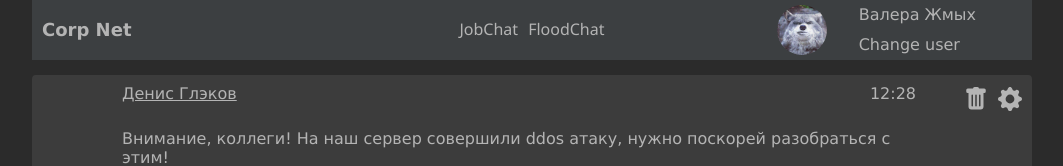
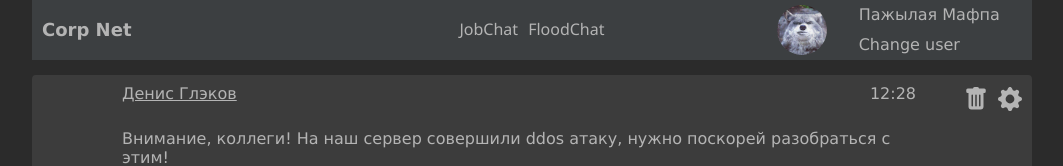
Before and after one commit to Catiumeye/Corp-Net, a React (Create React App) app: page /work in a window 1280 px wide. Shown: the top 166 px of the page, without its empty margins (108-1171 px from the left). Built offline with nearby package versions, Linux system fonts and the light colour scheme.

Commit message:
added switching account

```diff
--- a/src/actions/index.js
+++ b/src/actions/index.js
@@ -2,11 +2,11 @@
 const makeStateForFlood = (payload) => {
     return {type: 'MAKE_STATE_FOR_FLOOD', payload}
 }
-const addNewMessageFlood = (id, payloadDate, messageText) => {
+const addNewMessageFlood = (id, payloadDate, messageText, name) => {
     return {type: 'ADD_NEW_MESSAGE_FLOOD',
         payload: {
             id,
-            name: 'VALERA VDV',
+            name,
             time: payloadDate,
             messageText }}
 }
@@ -24,11 +24,11 @@ const editMessageFlood2 = (id, newMsgFlood) => {
 const makeStateForWork = (vdv) => {
     return {type: 'MAKE_STATE_FOR_WORK', payload: vdv}
 }
-const addNewMessageWork = (id, payloadDate, messageText) => {
+const addNewMessageWork = (id, payloadDate, messageText, name) => {
     return {type: 'ADD_NEW_MESSAGE_WORK',
         payload: {
             id,
-            name: 'Геннадий Урич',
+            name,
             time: payloadDate,
             messageText}}
 }
@@ -55,6 +55,9 @@ const actionShowConnectAccountPopup = () => {
 const addUser = (id, name, password, status) => {
     return {type: 'ADD_USER', payload: {id, name, password, status}}
 }
+const switchUser = (id) => {
+    return {type: 'SWITCH_USER', payload: id}
+}
 
 export {
     makeStateForFlood,
@@ -69,5 +72,6 @@ export {
     editMessageWork2,
     actionShowAvatarPopup,
     actionShowConnectAccountPopup,
-    addUser
+    addUser,
+    switchUser
 }
--- a/src/components/Header/Header.js
+++ b/src/components/Header/Header.js
@@ -3,10 +3,11 @@ import React from "react";
 import './Header.css';
 import avatar from '../../img/OldWolf.jpg';
 import {actionShowAvatarPopup, actionShowConnectAccountPopup} from "../../actions";
-import {useDispatch} from "react-redux";
+import {useDispatch, useSelector} from "react-redux";
 
 const Header = () => {
     const dispatch = useDispatch();
+    const currentUser = useSelector((state) => state.userReducer.selectedUser);
     const showAvatarPopup = () => {
         dispatch(actionShowAvatarPopup());
     }
@@ -24,7 +25,7 @@ const Header = () => {
             <div className='header-item user-account'>
                 <img className='user-account__avatar' src={avatar} alt="vdv"
                     onClick={showAvatarPopup}/>
-                <div className='user-account__name'>Валера Жмых</div>
+                <div className='user-account__name'>{currentUser.name}</div>
                 <div className='user-account__switch' onClick={showAccountPopup}>Change user</div>
             </div>
         </header>
--- a/src/components/InputMessage/InputMessage.js
+++ b/src/components/InputMessage/InputMessage.js
@@ -7,6 +7,8 @@ const InputMessage = ({chat}) => {
     const needToEditWork = useSelector((state) => state.workReducer.needToEditWork);
     const editingModeFlood = useSelector(state => state.floodReducer.editingModeFlood)
     const editingModeWork = useSelector(state => state.workReducer.editingModeWork)
+    const currentUser = useSelector((state) => state.userReducer.selectedUser);
+
     const dispatch = useDispatch();
 
     const [message, setMessage] = useState('');
@@ -30,13 +32,13 @@ const InputMessage = ({chat}) => {
             dispatch(editMessageFlood2(needToEditFlood[0], message))
         }
         if (chat === 'flood' && message && !editingModeFlood) {
-            dispatch(addNewMessageFlood(date.getTime(), payloadDate, message))
+            dispatch(addNewMessageFlood(date.getTime(), payloadDate, message, currentUser.name))
         }
         if (chat === 'work' && message && editingModeWork) {
             dispatch(editMessageWork2(needToEditWork[0], message))
         }
         if (chat === 'work' && message && !editingModeWork) {
-            dispatch(addNewMessageWork(date.getTime(), payloadDate, message))
+            dispatch(addNewMessageWork(date.getTime(), payloadDate, message, currentUser.name))
         }
         setMessage('')
     }
--- a/src/components/Popups/ConnectAccountPopup/ConnectAccountPopup.css
+++ b/src/components/Popups/ConnectAccountPopup/ConnectAccountPopup.css
@@ -8,8 +8,19 @@
     min-width: 250px;
     max-width: 350px;
     text-align: center;
+    grid-template-rows: 1fr 3fr;
+}
+.account-connect {
+    grid-row: 1 / 2;
 }
 .account-form {
+    grid-row: 2 / 3;
     display: flex;
     flex-direction: column;
 }
+.account-list {
+    overflow-y: scroll;
+}
+.account-list > h3 {
+    align-self: start;
+}
--- a/src/components/Popups/ConnectAccountPopup/ConnectAccountPopup.js
+++ b/src/components/Popups/ConnectAccountPopup/ConnectAccountPopup.js
@@ -2,6 +2,7 @@ import React, {useState, useEffect} from "react";
 import './ConnectAccountPopup.css'
 import {useDispatch, useSelector} from "react-redux";
 import {actionShowConnectAccountPopup, addUser} from "../../../actions";
+import {UserList} from "../../UserList";
 
 const ConnectAccountPopup = () => {
     const dispatch = useDispatch();
@@ -9,7 +10,7 @@ const ConnectAccountPopup = () => {
     const [pass, setPass] = useState('');
 
     const userData = useSelector((state) => state.userReducer.userList);
-    console.log(userData)
+    console.log(useSelector(state => state.userReducer.selectedUser))
     const hideConnectAccount = (e) => {
         if (e.target.className.includes('popup-full')) {
             dispatch(actionShowConnectAccountPopup());
@@ -42,7 +43,7 @@ const ConnectAccountPopup = () => {
             <div className='account-popup'>
                 <div className='account-connect'>
                     <form className='account-form' onSubmit={accountSubmit}>
-                        <h3>Создать аккаунт</h3>
+                        <h3>Create account</h3>
                         <input type="text" onChange={(e) => setName(e.target.value)} value={name}
                                placeholder='name'/>
                         <input type="password" onChange={(e) => setPass(e.target.value)} value={pass}
@@ -52,6 +53,7 @@ const ConnectAccountPopup = () => {
                 </div>
                 <div className='account-list'>
                     <h3>Existing accounts</h3>
+                    <UserList />
                 </div>
             </div>
         </div>
--- a/src/components/UserList/UserList.css
+++ b/src/components/UserList/UserList.css
@@ -0,0 +1,13 @@
+.users-view {
+    display: flex;
+    flex-direction: column;
+
+}
+.users-view__item {
+    background-color: rgb(60,60,60);
+    padding: 5px 10px;
+    cursor: pointer;
+}
+.users-view__item + .users-view__item {
+    margin-top: 10px;
+}
--- a/src/components/UserList/UserList.js
+++ b/src/components/UserList/UserList.js
@@ -0,0 +1,27 @@
+import React from "react";
+import './UserList.css';
+import {useSelector, useDispatch} from "react-redux";
+import {switchUser} from "../../actions";
+
+
+const UserList = () => {
+    const dispatch = useDispatch();
+    const userList = useSelector((state) => state.userReducer.userList);
+
+    const selectUser = (payload) => {
+        dispatch(switchUser(payload));
+    }
+
+    const UsersView = () => userList.map((item) => {
+        return <div className='users-view__item' key={item.id} onClick={() => selectUser(item.id)}>User name: {item.name}</div>
+    })
+
+
+    return (
+        <div className='users-view'>
+            <UsersView />
+        </div>
+    )
+}
+
+export {UserList}
--- /dev/null
+++ b/src/components/UserList/index.js
@@ -0,0 +1,3 @@
+import {UserList} from "./UserList";
+
+export {UserList};
--- a/src/store/userReducer.js
+++ b/src/store/userReducer.js
@@ -1,6 +1,6 @@
 const initialState = {
-    userList: [],
-    selectedUser: {id: null, name: null, password: null, status: 'guest'},
+    userList: [{id: 228, name: 'Пажылая Мафпа', password: 54, status: 'user'}],
+    selectedUser: {id: 228, name: 'Пажылая Мафпа', password: 54, status: 'user'},
     showAvatarPopup: false,
     showConnectAccountPopup: false
 }
@@ -17,6 +17,15 @@ export const userReducer = (state = initialState, action) => {
 
         case 'ADD_USER':
             return {...state, userList: [...state.userList, action.payload]}
+
+        case 'SWITCH_USER':
+            let switchNewUser = null;
+            state.userList.forEach(item => {
+                if (item.id === action.payload) {
+                    switchNewUser = item;
+                }
+            })
+            return {...state, selectedUser: switchNewUser}
         default:
             return state;
     }
```
